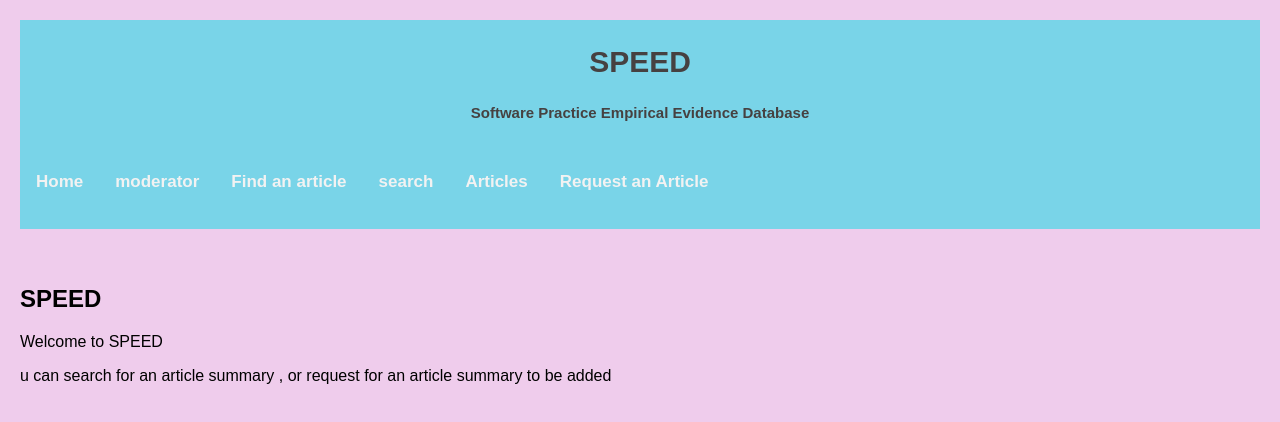
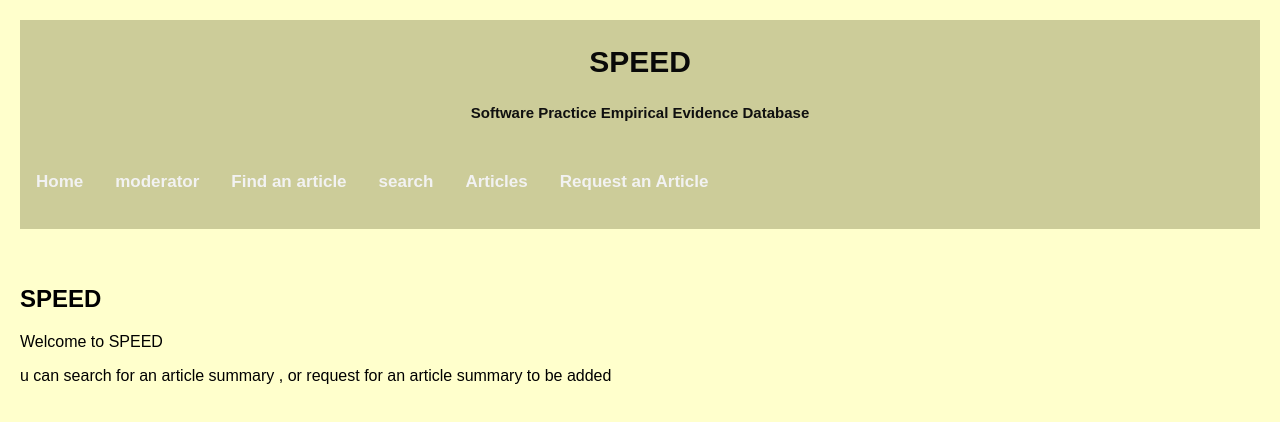
Before and after one commit to L-s-a-r-a-h/CISE_Stream51_Group8, a React (Create React App) app in the folder frontend/: page / in a window 1280 px wide. Shown: the top 422 px of the page. Built offline with nearby package versions, Linux system fonts and the light colour scheme.

Commit message:
update tests

```diff
--- a/frontend/src/components/ComponentNavigation.css
+++ b/frontend/src/components/ComponentNavigation.css
@@ -5,7 +5,7 @@ body {
 
   .topnav {
     overflow: hidden;
-    background-color: rgb(121, 212, 232);
+    background-color: rgb(204, 204, 153);
   }
 
   .topnav a {
@@ -19,17 +19,17 @@ body {
 
 
 .topnav a:hover {
-    background-color: #ddd;
-    color: black;
+    background-color: #cc9999;
+    color: rgba(204, 204, 153, 100);
   }
 
   .topnav h2 {
-    color: rgb(70, 65, 65);
+    color: rgb(9, 9, 9);
     text-align: center;
     font-size: 30px;
   }
   .topnav h3 {
-    color: rgb(70, 65, 65);
+    color: rgb(16, 16, 16);
     text-align: center;
     font-size: 15px;
   }
--- a/frontend/src/components/SubmissionItem.js
+++ b/frontend/src/components/SubmissionItem.js
@@ -1,5 +1,4 @@
 import React from "react";
-import { alignPropType } from "react-bootstrap/esm/types";
 
 // data entered into submission form
 const SubmissionItem = (props) => {
--- a/frontend/src/index.css
+++ b/frontend/src/index.css
@@ -1,5 +1,5 @@
 body {
-  background-color: #efccec;
+  background-color: #ffffcc;
   padding: 20px;
   margin: 0;
 }
```
Also changed, not shown: 1 other file (tests, documents, lock files or other folders).
